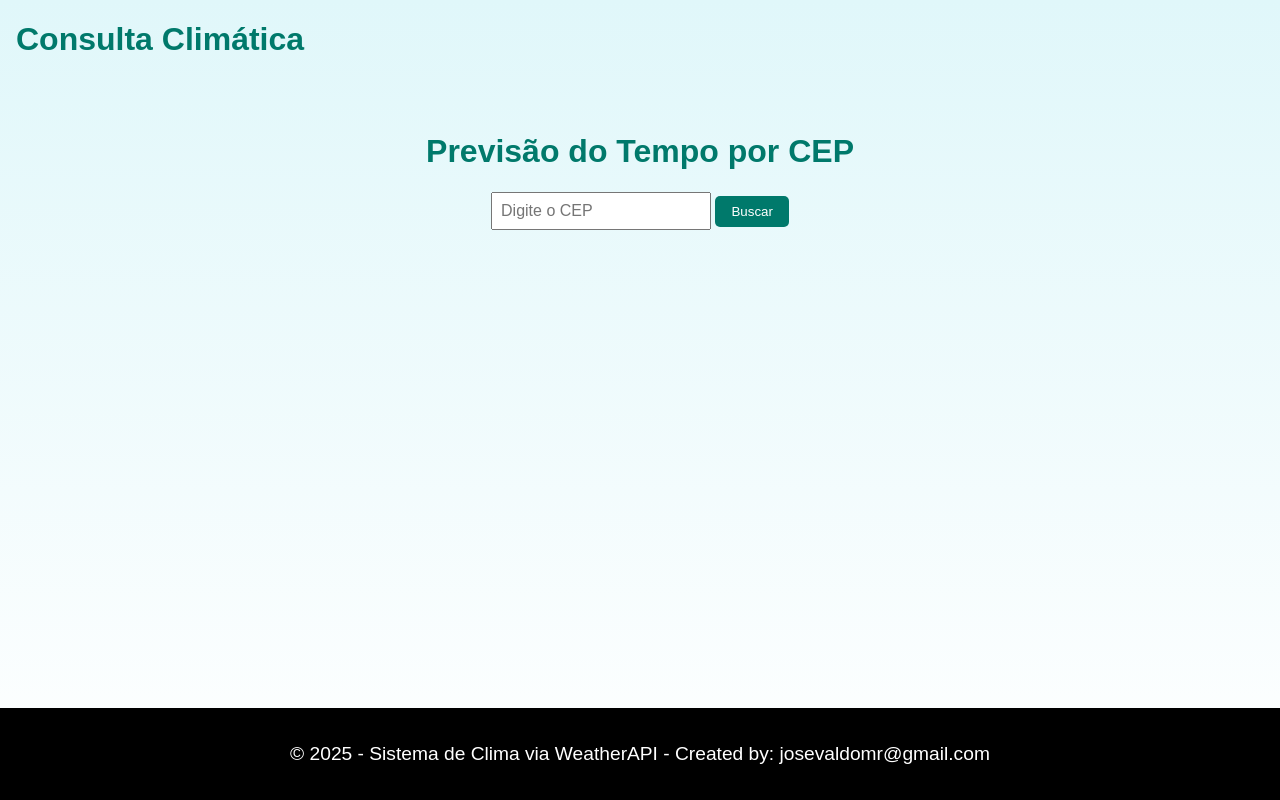
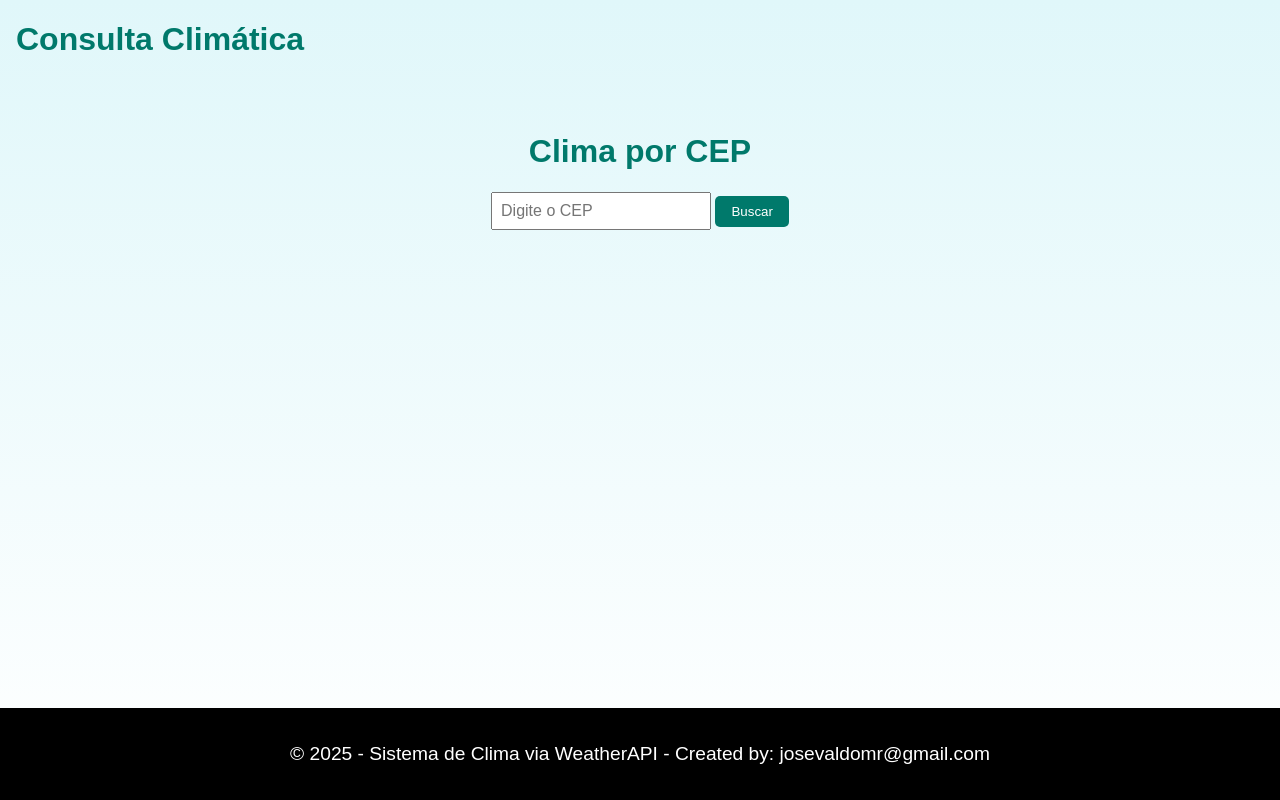
Before and after one commit to 001986josevaldo/front-clima, a plain HTML site: page index.html in a window 1280 px wide. Drawn offline with Linux system fonts and the light colour scheme.

Commit message:
alteração h1

```diff
--- a/index.html
+++ b/index.html
@@ -13,7 +13,7 @@
       <h1>Consulta Climática</h1>
     </header>
     <main>
-      <h1>Previsão do Tempo por CEP</h1>
+      <h1>Clima por CEP</h1>
       <input type="text" id="cep" placeholder="Digite o CEP" />
       <button onclick="buscarClima()">Buscar</button>
 
```
